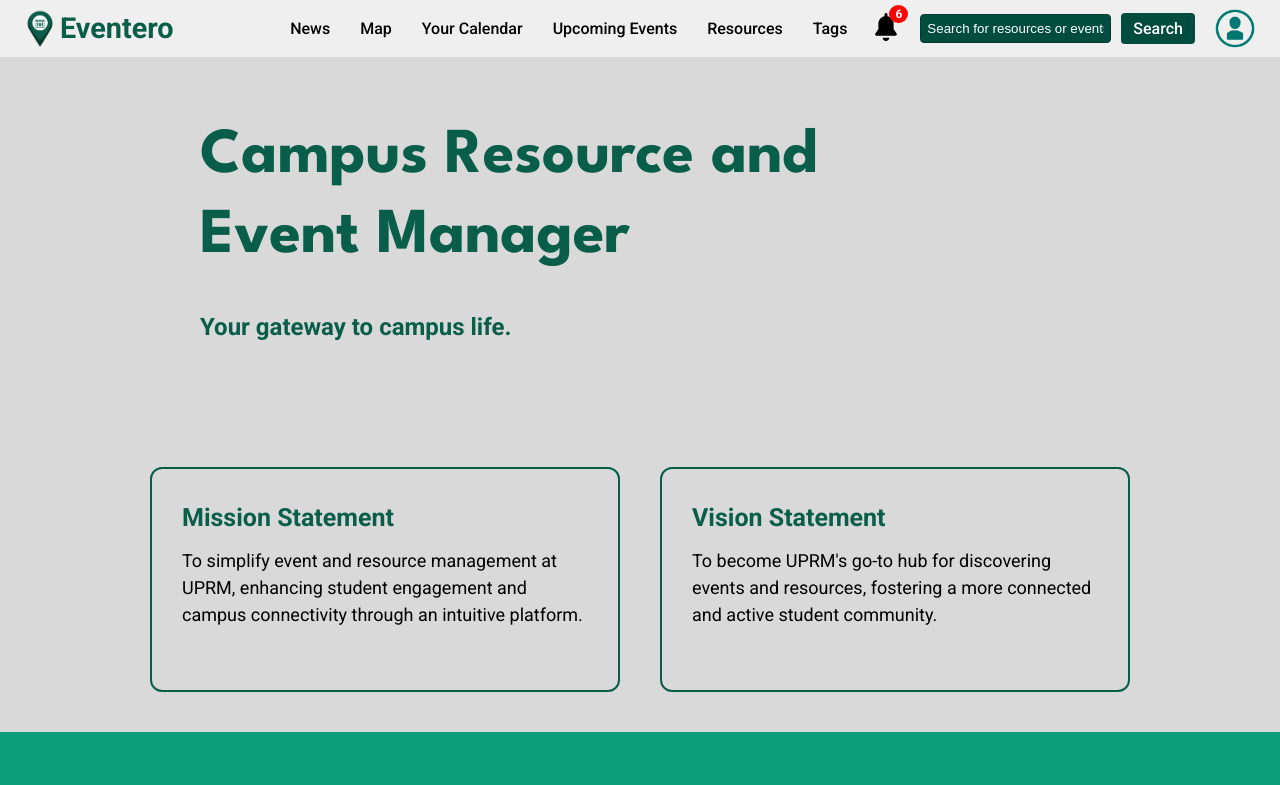
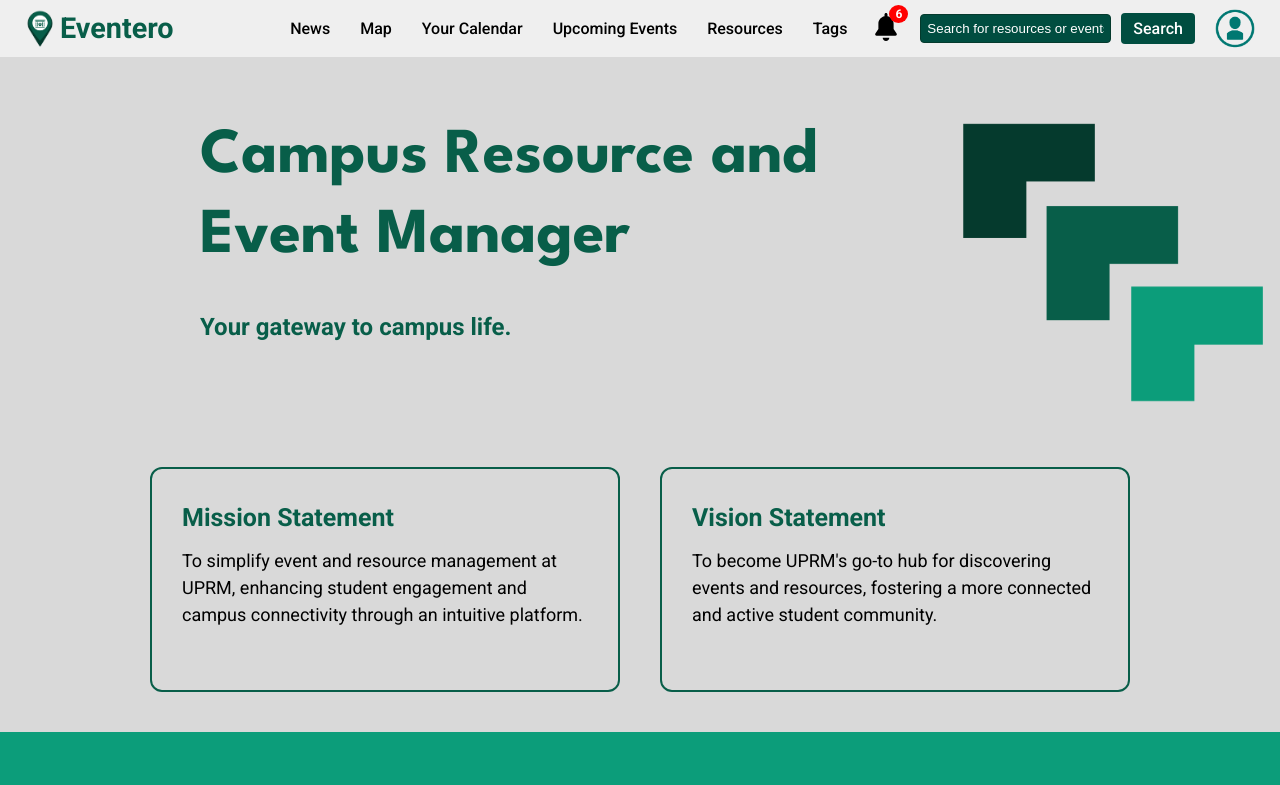
Before and after one commit to uprm-inso4101-2024-2025-s1/semester-project-campus-resource-and-event-management, a Svelte app: page / in a window 1280 px wide. Shown: the top 785 px of the page. Built offline with nearby package versions, Linux system fonts and the light colour scheme.

Commit message:
Added arrows.

```diff
--- a/src/components/HomePage.svelte
+++ b/src/components/HomePage.svelte
@@ -8,6 +8,7 @@
     <h1>Campus Resource and Event Manager</h1>
     <p>Your gateway to campus life.</p>
   </div>
+  <img src="src/assets/arrows.png" alt="Decorative arrows" class="arrows">
 </section>
 
 <div class="mission-vision-container">
@@ -71,6 +72,14 @@
     color:#085E49;
   }
 
+  .arrows {
+    position: absolute;
+    top: 113px;
+    left: 963px;
+    width: 300px;
+    height: 300px;
+  }
+
   .mission-vision-container {
     background-color: #D9D9D9;
     display: flex;
```
Also changed, not shown: src/assets/arrows.png (added).
